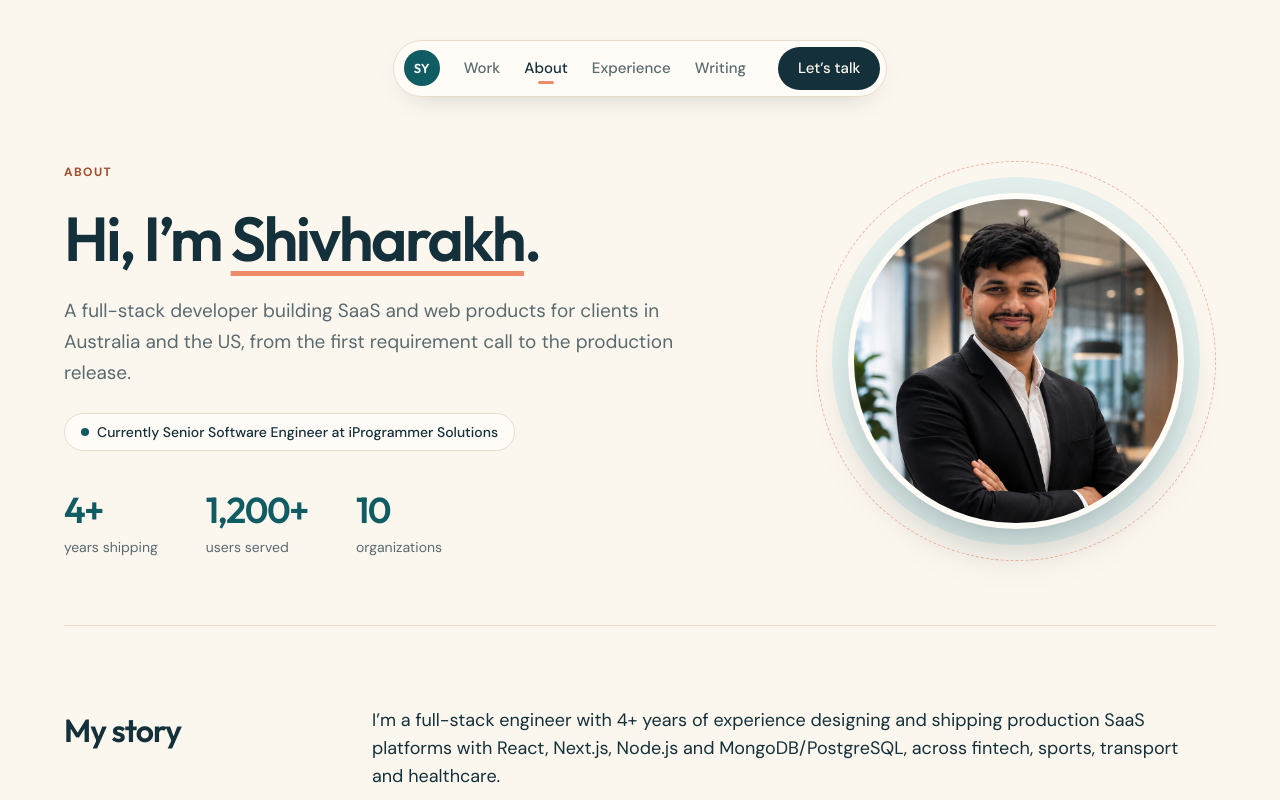
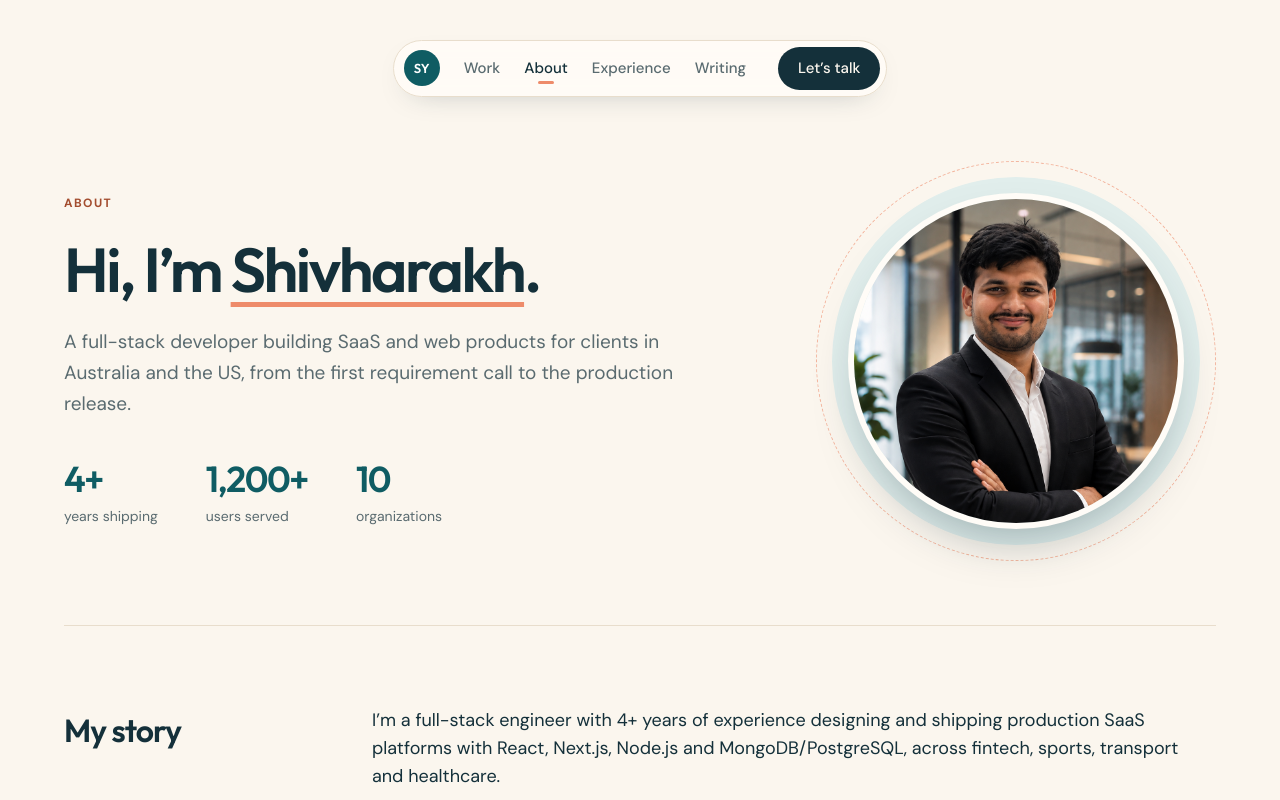
Before and after one commit to ShivharakhYadav/shivharakhyadav, a Next.js app: page /about in a window 1280 px wide. Shown: the top 800 px of the page. Built offline with nearby package versions, Linux system fonts and the light colour scheme.

Commit message:
Remove the current-role pill from the About page

```diff
--- a/src/app/about/page.tsx
+++ b/src/app/about/page.tsx
@@ -8,7 +8,6 @@ import JsonLd from "@/components/JsonLd";
 import { person, websiteId } from "@/configs/schema";
 import { profile, stats, workingStyle, education } from "@/data/profile";
 import { skillGroups } from "@/data/skills";
-import { experience } from "@/data/experience";
 import { siteUrl, ogImages } from "@/configs/metaTags";
 
 const description =
@@ -38,9 +37,6 @@ const jsonLd = {
   mainEntity: person,
 };
 
-// the role marked "Present" in experience.ts, if any
-const currentJob = experience.find((j) => /present/i.test(j.period));
-
 export default function AboutPage() {
   return (
     <main>
@@ -57,12 +53,6 @@ export default function AboutPage() {
               for clients in Australia and the US, from the first requirement
               call to the production release.
             </p>
-            {currentJob && (
-              <p className="inline-flex items-center gap-2 rounded-full border border-line bg-card px-4 py-2 text-sm font-medium">
-                <span className="h-2 w-2 rounded-full bg-teal" aria-hidden="true" />
-                Currently {currentJob.role} at {currentJob.company.replace(/ Pvt\. Ltd\.$/, "")}
-              </p>
-            )}
             <dl className="grid grid-cols-3 gap-3 pt-2 sm:flex sm:gap-12">
               {stats.map((s) => (
                 <div key={s.label} className="flex flex-col-reverse justify-end">
```
